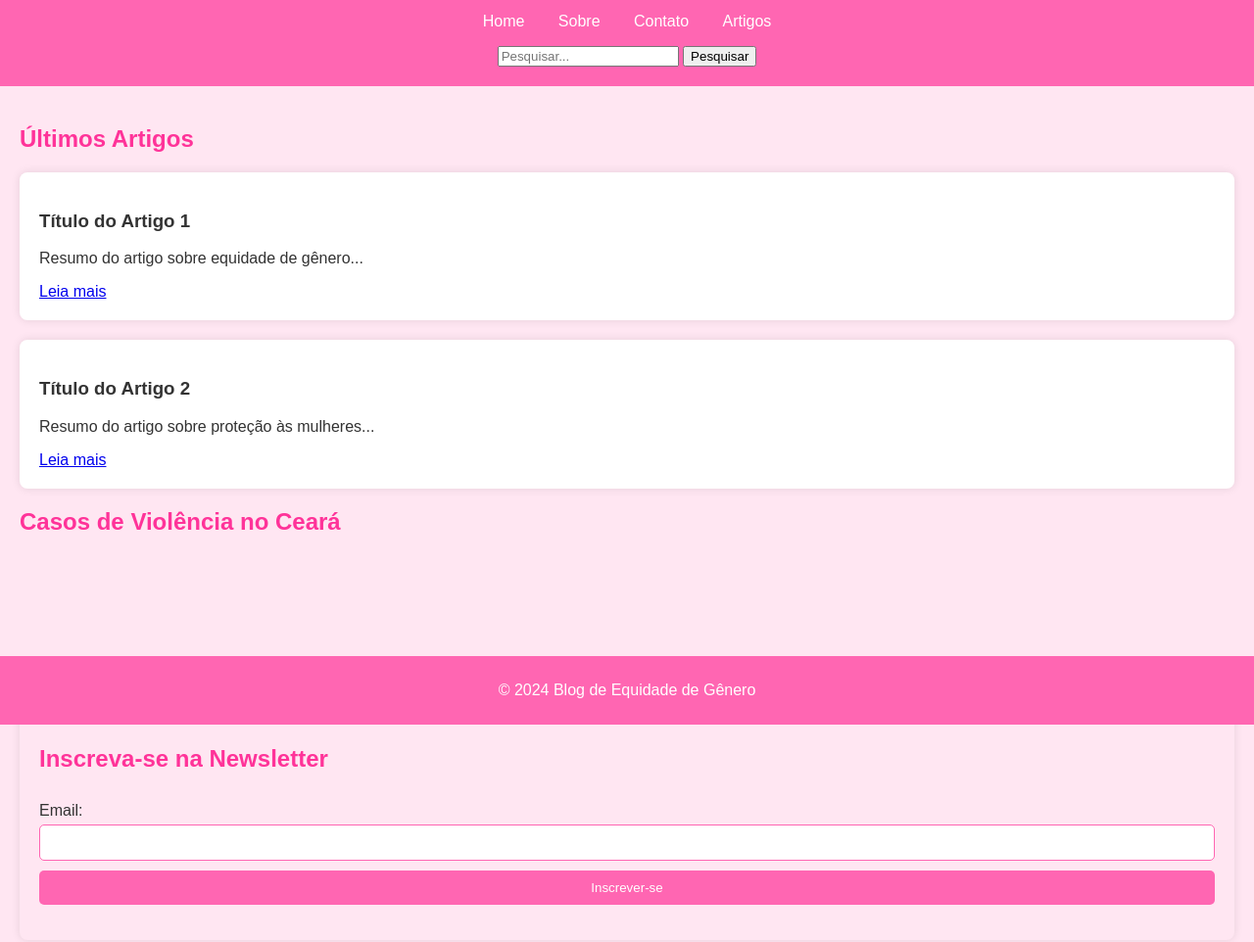
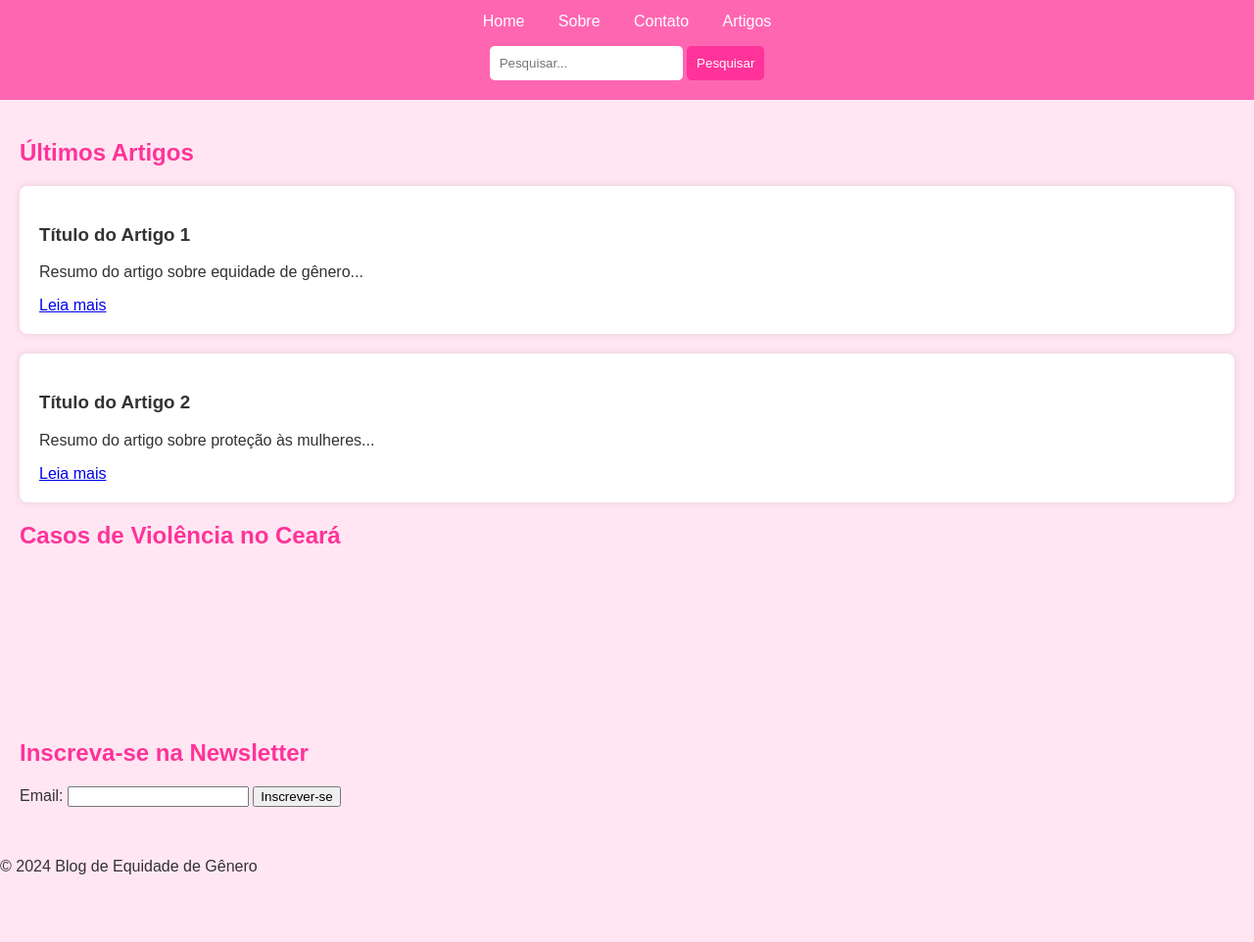
Before and after one commit to julianascimento4/feira_de_ciencias, a plain HTML site: page index.html in a window 1280 px wide. Shown: the part 60-1022 px from the top of the page at 98% size. After the commit the page ends 970 px from the top, so only its background shows below. Drawn offline with nearby package versions, Linux system fonts and the light colour scheme.

Commit message:
estilização da pagina

```diff
--- a/style.css
+++ b/style.css
@@ -1,3 +1,5 @@
+/* Estilos existentes */
+
 body {
     font-family: Arial, sans-serif;
     margin: 0;
@@ -30,6 +32,34 @@ nav ul li {
 nav ul li a {
     color: white;
     text-decoration: none;
+    transition: color 0.3s ease; /* Adicionando transição de cor */
+}
+
+nav ul li a:hover {
+    color: #ff3399; /* Mudando a cor ao passar o mouse */
+}
+
+.search-bar {
+    margin-top: 10px;
+}
+
+.search-bar input {
+    padding: 10px;
+    border: none;
+    border-radius: 5px;
+}
+
+.search-bar button {
+    padding: 10px;
+    border: none;
+    border-radius: 5px;
+    background-color: #ff3399;
+    color: white;
+    cursor: pointer;
+}
+
+.search-bar button:hover {
+    background-color: #ff66b2;
 }
 
 main {
@@ -48,52 +78,7 @@ article {
     box-shadow: 0 0 10px rgba(0, 0, 0, 0.1);
 }
 
-aside {
-    background-color: #ffe6f2;
-    padding: 20px;
-    border-radius: 8px;
-    box-shadow: 0 0 10px rgba(0, 0, 0, 0.1);
-}
-
-footer {
-    background-color: #ff66b2;
-    color: white;
-    text-align: center;
-    padding: 10px 0;
-    position: fixed;
-    width: 100%;
-    bottom: 0;
-}
-
-form {
-    display: flex;
-    flex-direction: column;
-}
-
-form label {
-    margin: 10px 0 5px;
-}
-
-form input, form textarea {
-    padding: 10px;
-    margin-bottom: 10px;
-    border: 1px solid #ff66b2;
-    border-radius: 5px;
-}
-
-form button {
-    background-color: #ff66b2;
-    color: white;
-    border: none;
-    padding: 10px;
-    border-radius: 5px;
-    cursor: pointer;
-}
-
-form button:hover {
-    background-color: #ff3399;
-}
-
+/* Estilo para o gráfico */
 #violenceChart {
     max-width: 600px;
     margin: 0 auto;
```
